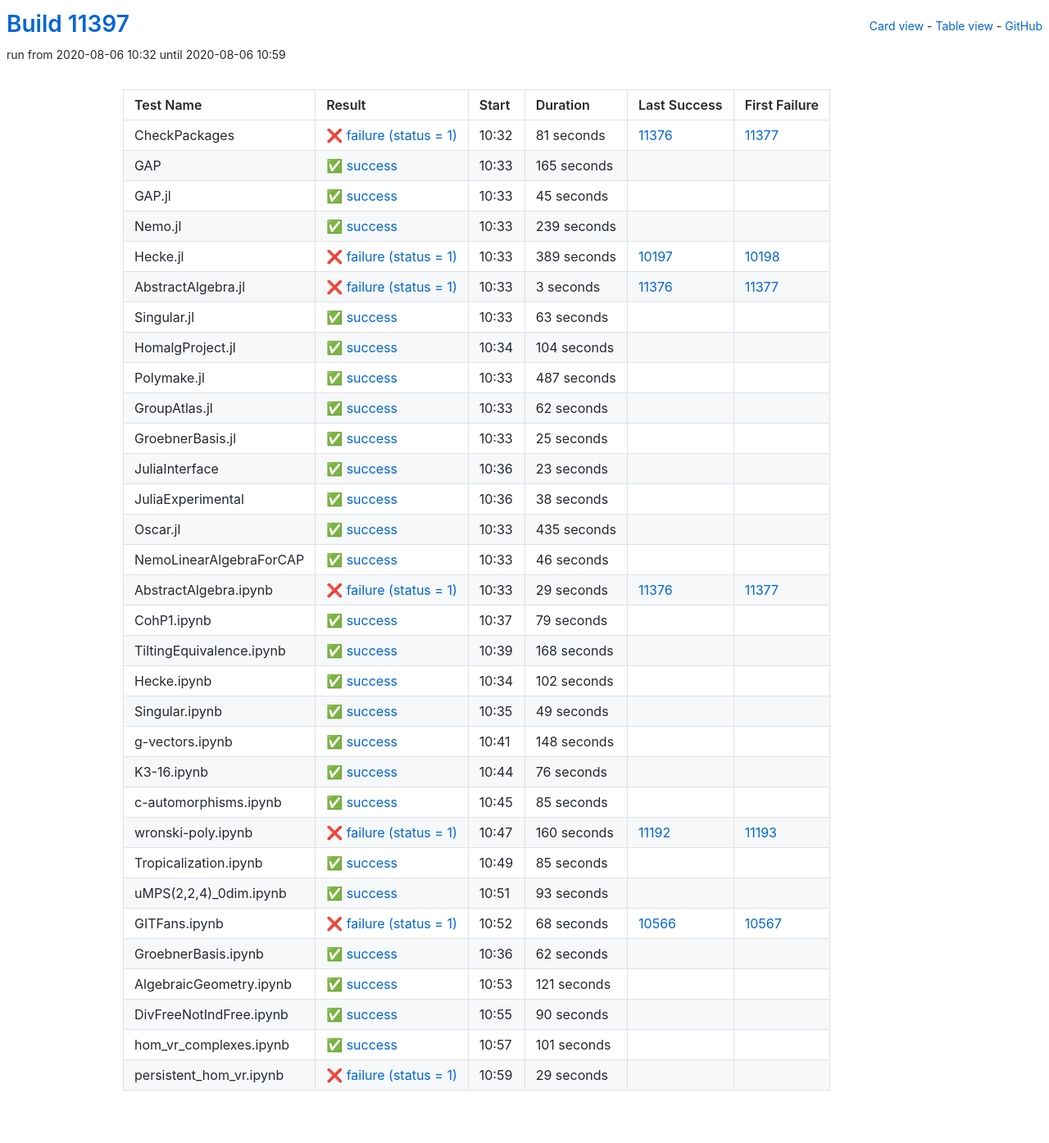
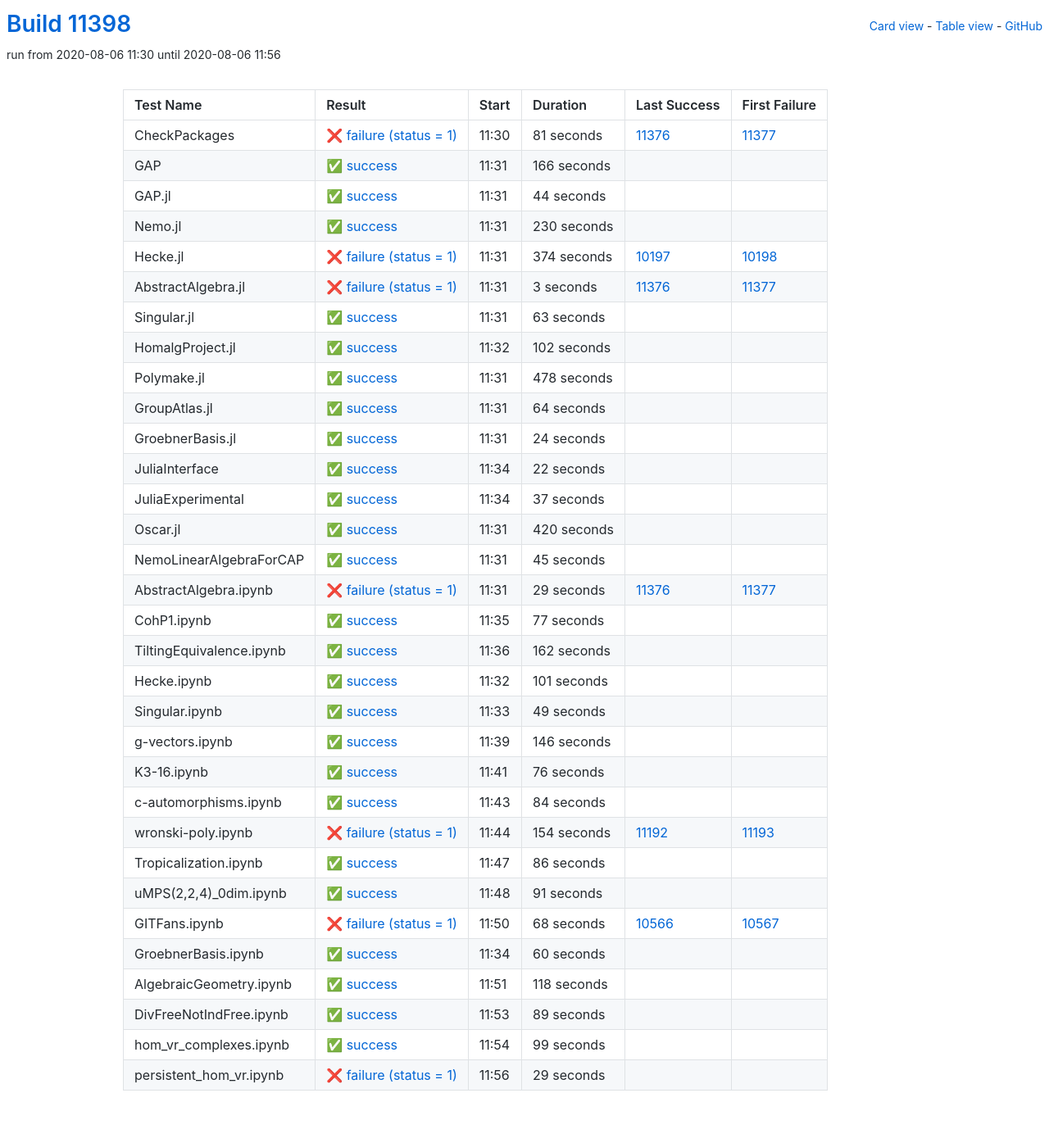
Before and after one commit to oscar-system/oscar-ci-status, a Jekyll site: the page built from table.html, in a window 1280 px wide. Shown: the whole page at 82% size. Built offline with Jekyll 4.4.1, drawn with Linux system fonts in a browser that asks for light colours.

Commit message:
Build #11398

```diff
--- a/_data/ci.yml
+++ b/_data/ci.yml
@@ -1,6 +1,6 @@
 ---
-build: 11397
-build_url: https://oscarci.mathematik.uni-kl.de/job/oscar/11397/
+build: 11398
+build_url: https://oscarci.mathematik.uni-kl.de/job/oscar/11398/
 job: oscar
 organization: oscar-system
 repo: oscar-ci-status
@@ -8,8 +8,8 @@
 tests:
 - name: CheckPackages
   id: checkpackages
-  log: https://oscarci.mathematik.uni-kl.de/job/oscar/11397/artifact/logs/build-11397/CheckPackages.log
-  start: 2020-08-06 10:32
+  log: https://oscarci.mathematik.uni-kl.de/job/oscar/11398/artifact/logs/build-11398/CheckPackages.log
+  start: 2020-08-06 11:30
   success: false
   exitcode: 1
   status: failure
@@ -20,56 +20,56 @@
   first_failure_url: https://oscarci.mathematik.uni-kl.de/job/oscar/11377/
 - name: GAP
   id: gap
-  log: https://oscarci.mathematik.uni-kl.de/job/oscar/11397/artifact/logs/build-11397/GAP.log
-  start: 2020-08-06 10:33
+  log: https://oscarci.mathematik.uni-kl.de/job/oscar/11398/artifact/logs/build-11398/GAP.log
+  start: 2020-08-06 11:31
   success: true
   exitcode: 0
   status: success
-  duration: 165
+  duration: 166
   last_success: false
   last_success_url:
   first_failure: false
   first_failure_url:
 - name: GAP.jl
   id: gap-jl
-  log: https://oscarci.mathematik.uni-kl.de/job/oscar/11397/artifact/logs/build-11397/GAP.jl.log
-  start: 2020-08-06 10:33
+  log: https://oscarci.mathematik.uni-kl.de/job/oscar/11398/artifact/logs/build-11398/GAP.jl.log
+  start: 2020-08-06 11:31
   success: true
   exitcode: 0
   status: success
-  duration: 45
+  duration: 44
   last_success: false
   last_success_url:
   first_failure: false
   first_failure_url:
 - name: Nemo.jl
   id: nemo-jl
-  log: https://oscarci.mathematik.uni-kl.de/job/oscar/11397/artifact/logs/build-11397/Nemo.jl.log
-  start: 2020-08-06 10:33
+  log: https://oscarci.mathematik.uni-kl.de/job/oscar/11398/artifact/logs/build-11398/Nemo.jl.log
+  start: 2020-08-06 11:31
   success: true
   exitcode: 0
   status: success
-  duration: 239
+  duration: 230
   last_success: false
   last_success_url:
   first_failure: false
   first_failure_url:
 - name: Hecke.jl
   id: hecke-jl
-  log: https://oscarci.mathematik.uni-kl.de/job/oscar/11397/artifact/logs/build-11397/Hecke.jl.log
-  start: 2020-08-06 10:33
+  log: https://oscarci.mathematik.uni-kl.de/job/oscar/11398/artifact/logs/build-11398/Hecke.jl.log
+  start: 2020-08-06 11:31
   success: false
   exitcode: 1
   status: failure
-  duration: 389
+  duration: 374
   last_success: 10197
   last_success_url: https://oscarci.mathematik.uni-kl.de/job/oscar/10197/
   first_failure: 10198
   first_failure_url: https://oscarci.mathematik.uni-kl.de/job/oscar/10198/
 - name: AbstractAlgebra.jl
   id: abstractalgebra-jl
-  log: https://oscarci.mathematik.uni-kl.de/job/oscar/11397/artifact/logs/build-11397/AbstractAlgebra.jl.log
-  start: 2020-08-06 10:33
+  log: https://oscarci.mathematik.uni-kl.de/job/oscar/11398/artifact/logs/build-11398/AbstractAlgebra.jl.log
+  start: 2020-08-06 11:31
   success: false
   exitcode: 1
   status: failure
@@ -80,8 +80,8 @@
   first_failure_url: https://oscarci.mathematik.uni-kl.de/job/oscar/11377/
 - name: Singular.jl
   id: singular-jl
-  log: https://oscarci.mathematik.uni-kl.de/job/oscar/11397/artifact/logs/build-11397/Singular.jl.log
-  start: 2020-08-06 10:33
+  log: https://oscarci.mathematik.uni-kl.de/job/oscar/11398/artifact/logs/build-11398/Singular.jl.log
+  start: 2020-08-06 11:31
   success: true
   exitcode: 0
   status: success
@@ -92,104 +92,104 @@
   first_failure_url:
 - name: HomalgProject.jl
   id: homalgproject-jl
-  log: https://oscarci.mathematik.uni-kl.de/job/oscar/11397/artifact/logs/build-11397/HomalgProject.jl.log
-  start: 2020-08-06 10:34
+  log: https://oscarci.mathematik.uni-kl.de/job/oscar/11398/artifact/logs/build-11398/HomalgProject.jl.log
+  start: 2020-08-06 11:32
   success: true
   exitcode: 0
   status: success
-  duration: 104
+  duration: 102
   last_success: false
   last_success_url:
   first_failure: false
   first_failure_url:
 - name: Polymake.jl
   id: polymake-jl
-  log: https://oscarci.mathematik.uni-kl.de/job/oscar/11397/artifact/logs/build-11397/Polymake.jl.log
-  start: 2020-08-06 10:33
+  log: https://oscarci.mathematik.uni-kl.de/job/oscar/11398/artifact/logs/build-11398/Polymake.jl.log
+  start: 2020-08-06 11:31
   success: true
   exitcode: 0
   status: success
-  duration: 487
+  duration: 478
   last_success: false
   last_success_url:
   first_failure: false
   first_failure_url:
 - name: GroupAtlas.jl
   id: groupatlas-jl
-  log: https://oscarci.mathematik.uni-kl.de/job/oscar/11397/artifact/logs/build-11397/GroupAtlas.jl.log
-  start: 2020-08-06 10:33
+  log: https://oscarci.mathematik.uni-kl.de/job/oscar/11398/artifact/logs/build-11398/GroupAtlas.jl.log
+  start: 2020-08-06 11:31
   success: true
   exitcode: 0
   status: success
-  duration: 62
+  duration: 64
   last_success: false
   last_success_url:
   first_failure: false
   first_failure_url:
 - name: GroebnerBasis.jl
   id: groebnerbasis-jl
-  log: https://oscarci.mathematik.uni-kl.de/job/oscar/11397/artifact/logs/build-11397/GroebnerBasis.jl.log
-  start: 2020-08-06 10:33
+  log: https://oscarci.mathematik.uni-kl.de/job/oscar/11398/artifact/logs/build-11398/GroebnerBasis.jl.log
+  start: 2020-08-06 11:31
   success: true
   exitcode: 0
   status: success
-  duration: 25
+  duration: 24
   last_success: false
   last_success_url:
   first_failure: false
   first_failure_url:
 - name: JuliaInterface
   id: juliainterface
-  log: https://oscarci.mathematik.uni-kl.de/job/oscar/11397/artifact/logs/build-11397/JuliaInterface.log
-  start: 2020-08-06 10:36
+  log: https://oscarci.mathematik.uni-kl.de/job/oscar/11398/artifact/logs/build-11398/JuliaInterface.log
+  start: 2020-08-06 11:34
   success: true
   exitcode: 0
   status: success
-  duration: 23
+  duration: 22
   last_success: false
   last_success_url:
   first_failure: false
   first_failure_url:
 - name: JuliaExperimental
   id: juliaexperimental
-  log: https://oscarci.mathematik.uni-kl.de/job/oscar/11397/artifact/logs/build-11397/JuliaExperimental.log
-  start: 2020-08-06 10:36
+  log: https://oscarci.mathematik.uni-kl.de/job/oscar/11398/artifact/logs/build-11398/JuliaExperimental.log
+  start: 2020-08-06 11:34
   success: true
   exitcode: 0
   status: success
-  duration: 38
+  duration: 37
   last_success: false
   last_success_url:
   first_failure: false
   first_failure_url:
 - name: Oscar.jl
   id: oscar-jl
-  log: https://oscarci.mathematik.uni-kl.de/job/oscar/11397/artifact/logs/build-11397/Oscar.jl.log
-  start: 2020-08-06 10:33
+  log: https://oscarci.mathematik.uni-kl.de/job/oscar/11398/artifact/logs/build-11398/Oscar.jl.log
+  start: 2020-08-06 11:31
   success: true
   exitcode: 0
   status: success
-  duration: 435
+  duration: 420
   last_success: false
   last_success_url:
   first_failure: false
   first_failure_url:
 - name: NemoLinearAlgebraForCAP
   id: nemolinearalgebraforcap
-  log: https://oscarci.mathematik.uni-kl.de/job/oscar/11397/artifact/logs/build-11397/NemoLinearAlgebraForCAP.log
-  start: 2020-08-06 10:33
+  log: https://oscarci.mathematik.uni-kl.de/job/oscar/11398/artifact/logs/build-11398/NemoLinearAlgebraForCAP.log
+  start: 2020-08-06 11:31
   success: true
   exitcode: 0
   status: success
-  duration: 46
+  duration: 45
   last_success: false
   last_success_url:
   first_failure: false
   first_failure_url:
 - name: AbstractAlgebra.ipynb
   id: abstractalgebra-ipynb
-  log: https://oscarci.mathematik.uni-kl.de/job/oscar/11397/artifact/logs/build-11397/AbstractAlgebra.ipynb.log
-  start: 2020-08-06 10:33
+  log: https://oscarci.mathematik.uni-kl.de/job/oscar/11398/artifact/logs/build-11398/AbstractAlgebra.ipynb.log
+  start: 2020-08-06 11:31
   success: false
   exitcode: 1
   status: failure
@@ -200,44 +200,44 @@
   first_failure_url: https://oscarci.mathematik.uni-kl.de/job/oscar/11377/
 - name: CohP1.ipynb
   id: cohp1-ipynb
-  log: https://oscarci.mathematik.uni-kl.de/job/oscar/11397/artifact/logs/build-11397/CohP1.ipynb.log
-  start: 2020-08-06 10:37
+  log: https://oscarci.mathematik.uni-kl.de/job/oscar/11398/artifact/logs/build-11398/CohP1.ipynb.log
+  start: 2020-08-06 11:35
   success: true
   exitcode: 0
   status: success
-  duration: 79
+  duration: 77
   last_success: false
   last_success_url:
   first_failure: false
   first_failure_url:
 - name: TiltingEquivalence.ipynb
   id: tiltingequivalence-ipynb
-  log: https://oscarci.mathematik.uni-kl.de/job/oscar/11397/artifact/logs/build-11397/TiltingEquivalence.ipynb.log
-  start: 2020-08-06 10:39
+  log: https://oscarci.mathematik.uni-kl.de/job/oscar/11398/artifact/logs/build-11398/TiltingEquivalence.ipynb.log
+  start: 2020-08-06 11:36
   success: true
   exitcode: 0
   status: success
-  duration: 168
+  duration: 162
   last_success: false
   last_success_url:
   first_failure: false
   first_failure_url:
 - name: Hecke.ipynb
   id: hecke-ipynb
-  log: https://oscarci.mathematik.uni-kl.de/job/oscar/11397/artifact/logs/build-11397/Hecke.ipynb.log
-  start: 2020-08-06 10:34
+  log: https://oscarci.mathematik.uni-kl.de/job/oscar/11398/artifact/logs/build-11398/Hecke.ipynb.log
+  start: 2020-08-06 11:32
   success: true
   exitcode: 0
   status: success
-  duration: 102
+  duration: 101
   last_success: false
   last_success_url:
   first_failure: false
   first_failure_url:
 - name: Singular.ipynb
   id: singular-ipynb
-  log: https://oscarci.mathematik.uni-kl.de/job/oscar/11397/artifact/logs/build-11397/Singular.ipynb.log
-  start: 2020-08-06 10:35
+  log: https://oscarci.mathematik.uni-kl.de/job/oscar/11398/artifact/logs/build-11398/Singular.ipynb.log
+  start: 2020-08-06 11:33
   success: true
   exitcode: 0
   status: success
@@ -248,20 +248,20 @@
   first_failure_url:
 - name: g-vectors.ipynb
   id: g-vectors-ipynb
-  log: https://oscarci.mathematik.uni-kl.de/job/oscar/11397/artifact/logs/build-11397/g-vectors.ipynb.log
-  start: 2020-08-06 10:41
+  log: https://oscarci.mathematik.uni-kl.de/job/oscar/11398/artifact/logs/build-11398/g-vectors.ipynb.log
+  start: 2020-08-06 11:39
   success: true
   exitcode: 0
   status: success
-  duration: 148
+  duration: 146
   last_success: false
   last_success_url:
   first_failure: false
   first_failure_url:
 - name: K3-16.ipynb
   id: k3-16-ipynb
-  log: https://oscarci.mathematik.uni-kl.de/job/oscar/11397/artifact/logs/build-11397/K3-16.ipynb.log
-  start: 2020-08-06 10:44
+  log: https://oscarci.mathematik.uni-kl.de/job/oscar/11398/artifact/logs/build-11398/K3-16.ipynb.log
+  start: 2020-08-06 11:41
   success: true
   exitcode: 0
   status: success
@@ -272,56 +272,56 @@
   first_failure_url:
 - name: c-automorphisms.ipynb
   id: c-automorphisms-ipynb
-  log: https://oscarci.mathematik.uni-kl.de/job/oscar/11397/artifact/logs/build-11397/c-automorphisms.ipynb.log
-  start: 2020-08-06 10:45
+  log: https://oscarci.mathematik.uni-kl.de/job/oscar/11398/artifact/logs/build-11398/c-automorphisms.ipynb.log
+  start: 2020-08-06 11:43
   success: true
   exitcode: 0
   status: success
-  duration: 85
+  duration: 84
   last_success: false
   last_success_url:
   first_failure: false
   first_failure_url:
 - name: wronski-poly.ipynb
   id: wronski-poly-ipynb
-  log: https://oscarci.mathematik.uni-kl.de/job/oscar/11397/artifact/logs/build-11397/wronski-poly.ipynb.log
-  start: 2020-08-06 10:47
+  log: https://oscarci.mathematik.uni-kl.de/job/oscar/11398/artifact/logs/build-11398/wronski-poly.ipynb.log
+  start: 2020-08-06 11:44
   success: false
   exitcode: 1
   status: failure
-  duration: 160
+  duration: 154
   last_success: 11192
   last_success_url: https://oscarci.mathematik.uni-kl.de/job/oscar/11192/
   first_failure: 11193
   first_failure_url: https://oscarci.mathematik.uni-kl.de/job/oscar/11193/
 - name: Tropicalization.ipynb
   id: tropicalization-ipynb
-  log: https://oscarci.mathematik.uni-kl.de/job/oscar/11397/artifact/logs/build-11397/Tropicalization.ipynb.log
-  start: 2020-08-06 10:49
+  log: https://oscarci.mathematik.uni-kl.de/job/oscar/11398/artifact/logs/build-11398/Tropicalization.ipynb.log
+  start: 2020-08-06 11:47
   success: true
   exitcode: 0
   status: success
-  duration: 85
+  duration: 86
   last_success: false
   last_success_url:
   first_failure: false
   first_failure_url:
 - name: uMPS(2,2,4)_0dim.ipynb
   id: umps-2-2-4-0dim-ipynb
-  log: https://oscarci.mathematik.uni-kl.de/job/oscar/11397/artifact/logs/build-11397/uMPS-2-2-4-_0dim.ipynb.log
-  start: 2020-08-06 10:51
+  log: https://oscarci.mathematik.uni-kl.de/job/oscar/11398/artifact/logs/build-11398/uMPS-2-2-4-_0dim.ipynb.log
+  start: 2020-08-06 11:48
   success: true
   exitcode: 0
   status: success
-  duration: 93
+  duration: 91
   last_success: false
   last_success_url:
   first_failure: false
   first_failure_url:
 - name: GITFans.ipynb
   id: gitfans-ipynb
-  log: https://oscarci.mathematik.uni-kl.de/job/oscar/11397/artifact/logs/build-11397/GITFans.ipynb.log
-  start: 2020-08-06 10:52
+  log: https://oscarci.mathematik.uni-kl.de/job/oscar/11398/artifact/logs/build-11398/GITFans.ipynb.log
+  start: 2020-08-06 11:50
   success: false
   exitcode: 1
   status: failure
@@ -332,56 +332,56 @@
   first_failure_url: https://oscarci.mathematik.uni-kl.de/job/oscar/10567/
 - name: GroebnerBasis.ipynb
   id: groebnerbasis-ipynb
-  log: https://oscarci.mathematik.uni-kl.de/job/oscar/11397/artifact/logs/build-11397/GroebnerBasis.ipynb.log
-  start: 2020-08-06 10:36
+  log: https://oscarci.mathematik.uni-kl.de/job/oscar/11398/artifact/logs/build-11398/GroebnerBasis.ipynb.log
+  start: 2020-08-06 11:34
   success: true
   exitcode: 0
   status: success
-  duration: 62
+  duration: 60
   last_success: false
   last_success_url:
   first_failure: false
   first_failure_url:
 - name: AlgebraicGeometry.ipynb
   id: algebraicgeometry-ipynb
-  log: https://oscarci.mathematik.uni-kl.de/job/oscar/11397/artifact/logs/build-11397/AlgebraicGeometry.ipynb.log
-  start: 2020-08-06 10:53
+  log: https://oscarci.mathematik.uni-kl.de/job/oscar/11398/artifact/logs/build-11398/AlgebraicGeometry.ipynb.log
+  start: 2020-08-06 11:51
   success: true
   exitcode: 0
   status: success
-  duration: 121
+  duration: 118
   last_success: false
   last_success_url:
   first_failure: false
   first_failure_url:
 - name: DivFreeNotIndFree.ipynb
   id: divfreenotindfree-ipynb
-  log: https://oscarci.mathematik.uni-kl.de/job/oscar/11397/artifact/logs/build-11397/DivFreeNotIndFree.ipynb.log
-  start: 2020-08-06 10:55
+  log: https://oscarci.mathematik.uni-kl.de/job/oscar/11398/artifact/logs/build-11398/DivFreeNotIndFree.ipynb.log
+  start: 2020-08-06 11:53
   success: true
   exitcode: 0
   status: success
-  duration: 90
+  duration: 89
   last_success: false
   last_success_url:
   first_failure: false
   first_failure_url:
 - name: hom_vr_complexes.ipynb
   id: hom-vr-complexes-ipynb
-  log: https://oscarci.mathematik.uni-kl.de/job/oscar/11397/artifact/logs/build-11397/hom_vr_complexes.ipynb.log
-  start: 2020-08-06 10:57
+  log: https://oscarci.mathematik.uni-kl.de/job/oscar/11398/artifact/logs/build-11398/hom_vr_complexes.ipynb.log
+  start: 2020-08-06 11:54
   success: true
   exitcode: 0
   status: success
-  duration: 101
+  duration: 99
   last_success: false
   last_success_url:
   first_failure: false
   first_failure_url:
 - name: persistent_hom_vr.ipynb
   id: persistent-hom-vr-ipynb
-  log: https://oscarci.mathematik.uni-kl.de/job/oscar/11397/artifact/logs/build-11397/persistent_hom_vr.ipynb.log
-  start: 2020-08-06 10:59
+  log: https://oscarci.mathematik.uni-kl.de/job/oscar/11398/artifact/logs/build-11398/persistent_hom_vr.ipynb.log
+  start: 2020-08-06 11:56
   success: false
   exitcode: 1
   status: failure
```
Also changed, not shown: README.md.
